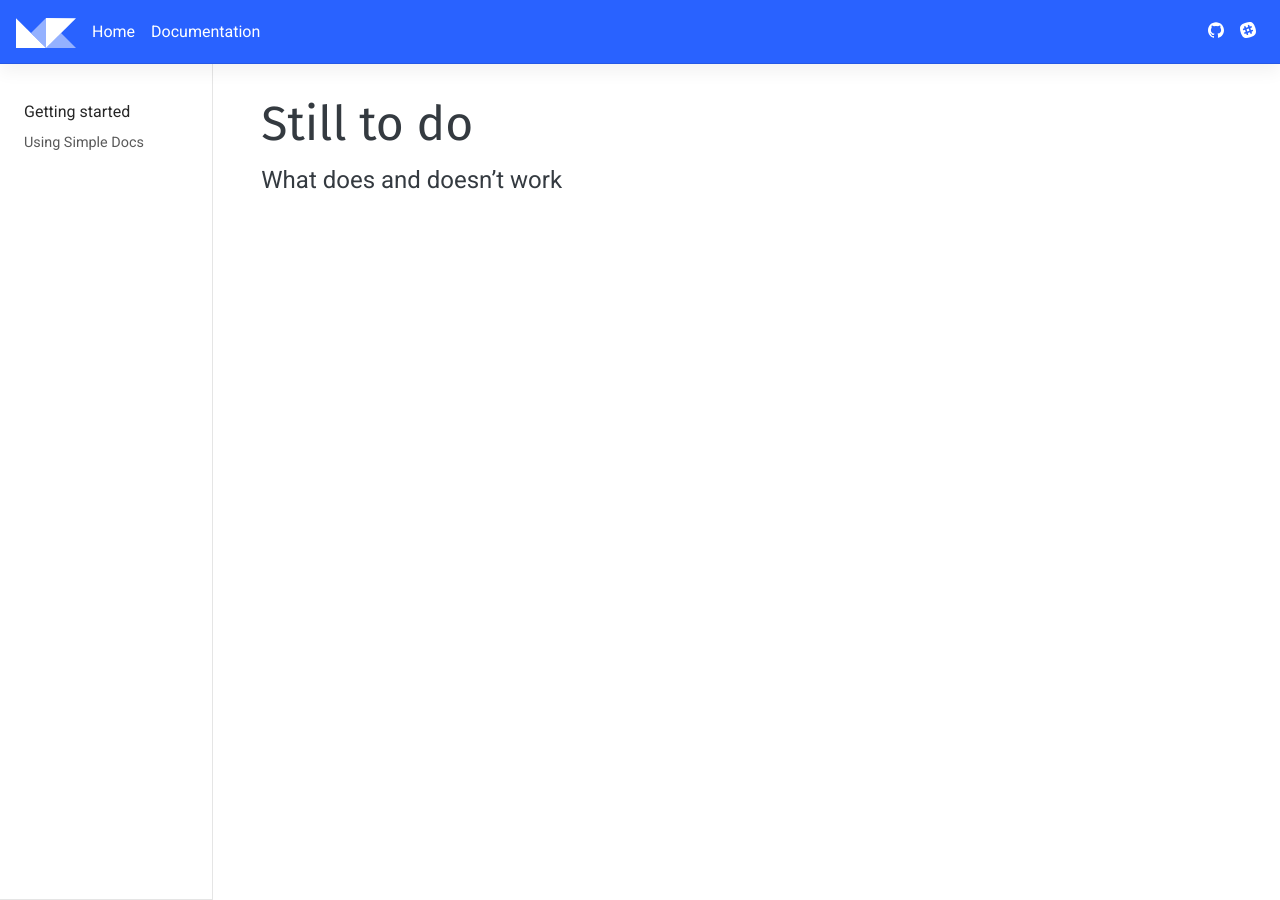
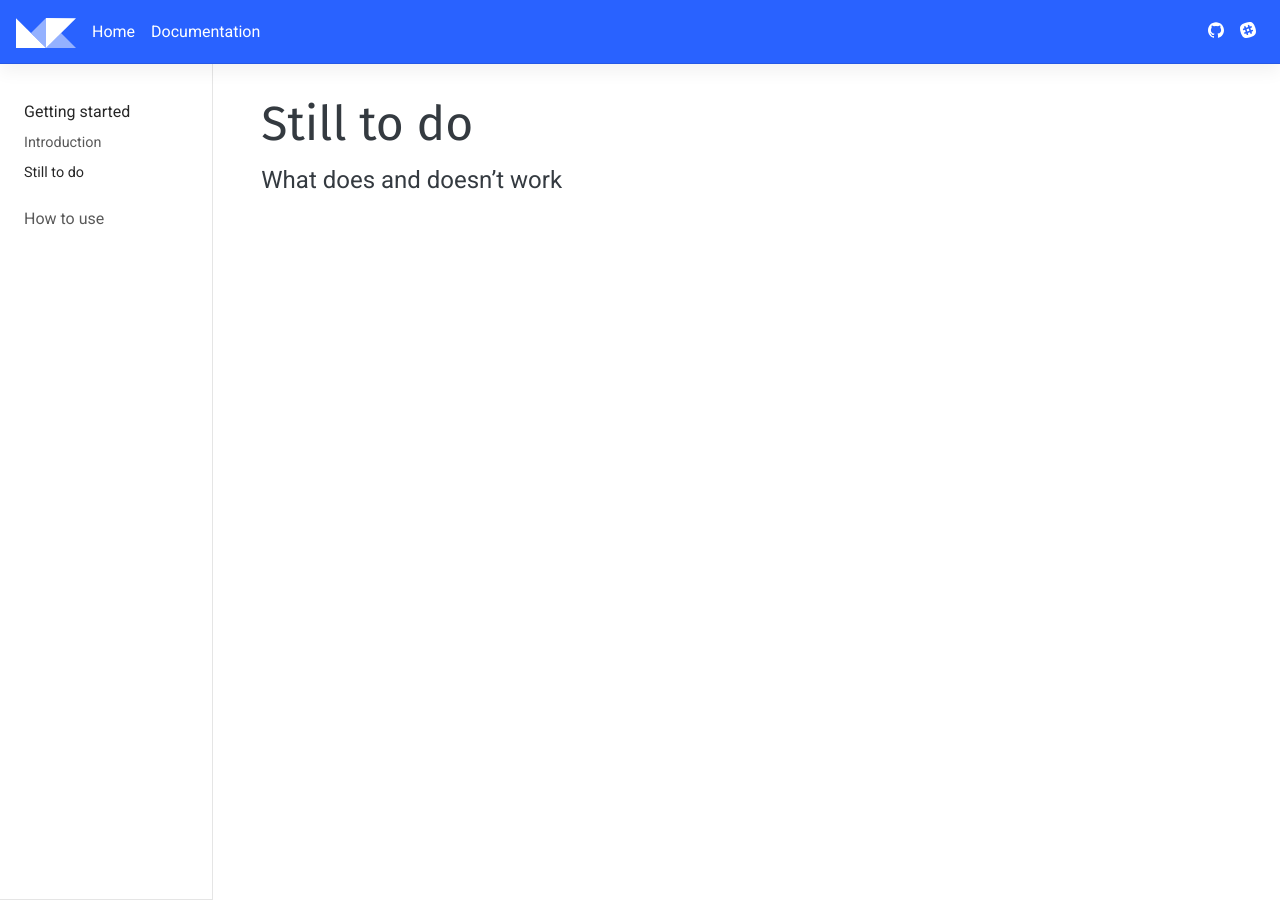
Before and after one commit to MattKevan/Jekyll-Simple-Docs, a Jekyll site: the page built from docs/getting-started/still-to-do.md, in a window 1280 px wide and 900 px high. Built offline with Jekyll 4.4.1, drawn with Linux system fonts in a browser that asks for light colours; a script that is not in the unit is left out.

Commit message:
Update nav.yml

```diff
--- a/_data/nav.yml
+++ b/_data/nav.yml
@@ -2,5 +2,6 @@
   pages:
     - title: Introduction
     - title: Still to do
+- title: How to use
   pages:
     - title: Using Simple Docs
```
